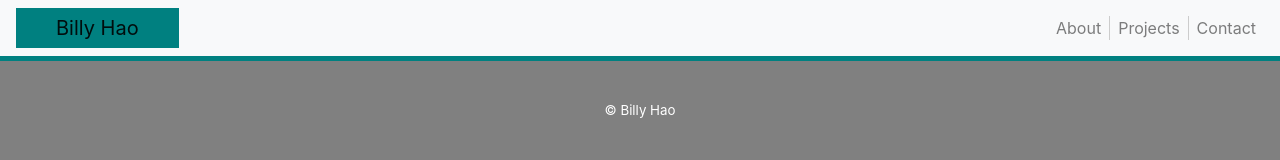
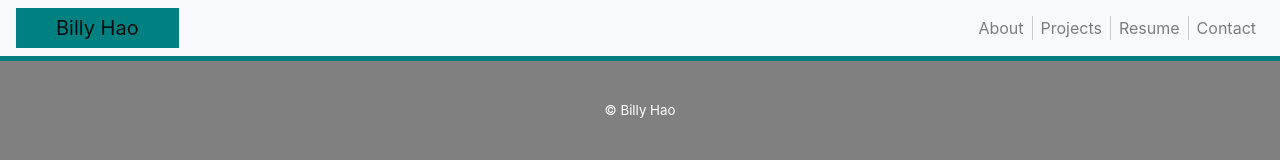
Before and after one commit to billyhao12/react-portfolio, a React (Create React App) app: page /resume in a window 1280 px wide. Shown: the top 160 px of the page. Built offline with nearby package versions, Linux system fonts and the light colour scheme.

Commit message:
Added my resume

```diff
--- a/src/App.js
+++ b/src/App.js
@@ -8,6 +8,7 @@ import Footer from './components/Footer';
 // Pages
 import About from './pages/About';
 import Projects from './pages/Projects';
+import Resume from './pages/Resume';
 import Contact from './pages/Contact';
 
 function App() {
@@ -26,6 +27,10 @@ function App() {
             <Projects />
           </Route>
 
+          <Route exact path={"/resume"}>
+            <Resume />
+          </Route>
+
           <Route exact path={"/contact"}>
             <Contact />
           </Route>
--- a/src/components/Header/index.js
+++ b/src/components/Header/index.js
@@ -15,6 +15,7 @@ function Header() {
             <Nav className="ml-auto">
                 <Nav.Link href="/about">About</Nav.Link>
                 <Nav.Link href="/projects">Projects</Nav.Link>
+                <Nav.Link href="/resume">Resume</Nav.Link>
                 <Nav.Link href="/contact" id="lastLink">Contact</Nav.Link>
             </Nav>
 
--- /dev/null
+++ b/src/pages/Resume/index.js
@@ -0,0 +1,9 @@
+import React from "react";
+import './style.css';
+import billyResume from "./resume.pdf";
+
+function Resume() {
+    return <iframe title="resume" src={billyResume} />
+}
+
+export default Resume;
--- /dev/null
+++ b/src/pages/Resume/style.css
@@ -0,0 +1,11 @@
+iframe {
+    position: fixed;
+    background: #000;
+    border: none;
+    top: 0;
+    right: 0;
+    bottom: 0;
+    left: 0;
+    width: 100%;
+    height: 100%;
+}
```
Also changed, not shown: 1 other file (tests, documents, lock files or other folders).
